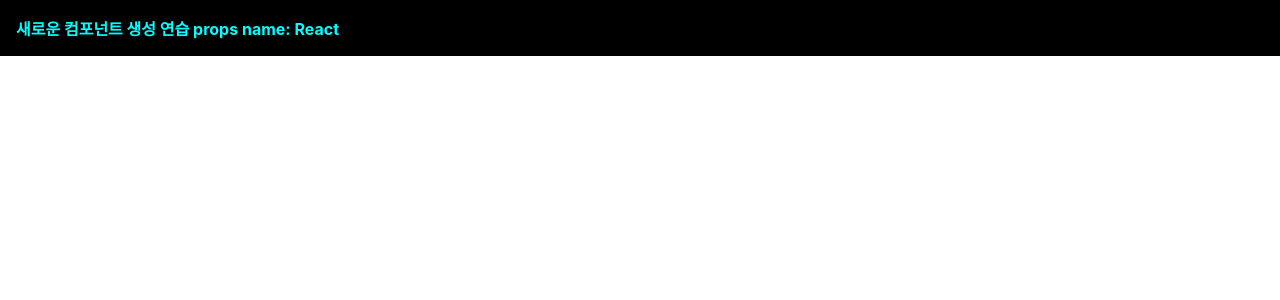
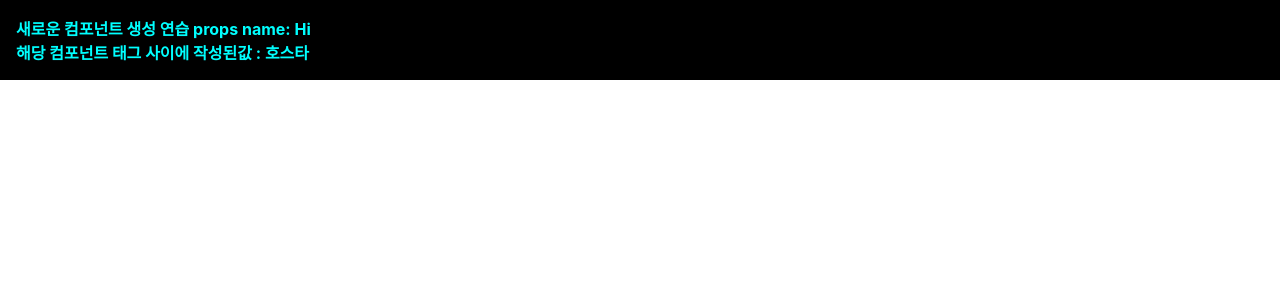
Before and after one commit to ChaHyunHo/init_react_hostar_app, a React (Create React App) app: page / in a window 1280 px wide. Shown: the top 300 px of the page. Built offline with nearby package versions, Linux system fonts and the light colour scheme.

Commit message:
new component commit

```diff
--- a/package.json
+++ b/package.json
@@ -6,6 +6,7 @@
     "@testing-library/jest-dom": "^5.11.4",
     "@testing-library/react": "^11.1.0",
     "@testing-library/user-event": "^12.1.10",
+    "prop-types": "^15.7.2",
     "react": "^17.0.2",
     "react-dom": "^17.0.2",
     "react-scripts": "4.0.3",
--- a/src/App.js
+++ b/src/App.js
@@ -2,10 +2,9 @@ import React, { Fragment } from "react"; // Fragment기능을 사용
 import "./App.css";
 import Mycomponent from "./Mycomponent";
 
-
 const App = () => {
-    return <Mycomponent name="React" />;
-}
+  return <Mycomponent>호스타</Mycomponent>;
+};
 
 // function App() {
 //   const name = "리액트";
--- a/src/Mycomponent.js
+++ b/src/Mycomponent.js
@@ -1,9 +1,25 @@
 import React from "react";
+import PropTyeps from "prop-types";
 
 // 새로운 컴포넌트 추가연습
 // props는 properties의 줄인 표현으로 컴포넌트 속성을 설정할때 사용하는 요소이다.
-const Mycomponent = props => {
-  return <div className="react">새로운 컴포넌트 생성 연습 props name: {props.name}</div>;
+const Mycomponent = ({ name, children }) => {
+  // 비구조화 할당 문법 외 바로 객체형태로 적용해도됨
+  // const { name, children } = props; 비구조화 할당 문법 , 매번 키원드 앞에 props라는 키워드를 붙여주지 않아도 된다.
+  return (
+    <div className="react">
+      새로운 컴포넌트 생성 연습 props name: {name} <br />
+      해당 컴포넌트 태그 사이에 작성된값 : {children} <br />
+    </div>
+  );
+};
+
+Mycomponent.defaultProps = {
+  name: "Hi",
+};
+
+Mycomponent.prototype = {
+  name: PropTyeps.string,
 };
 
 export default Mycomponent;
```
